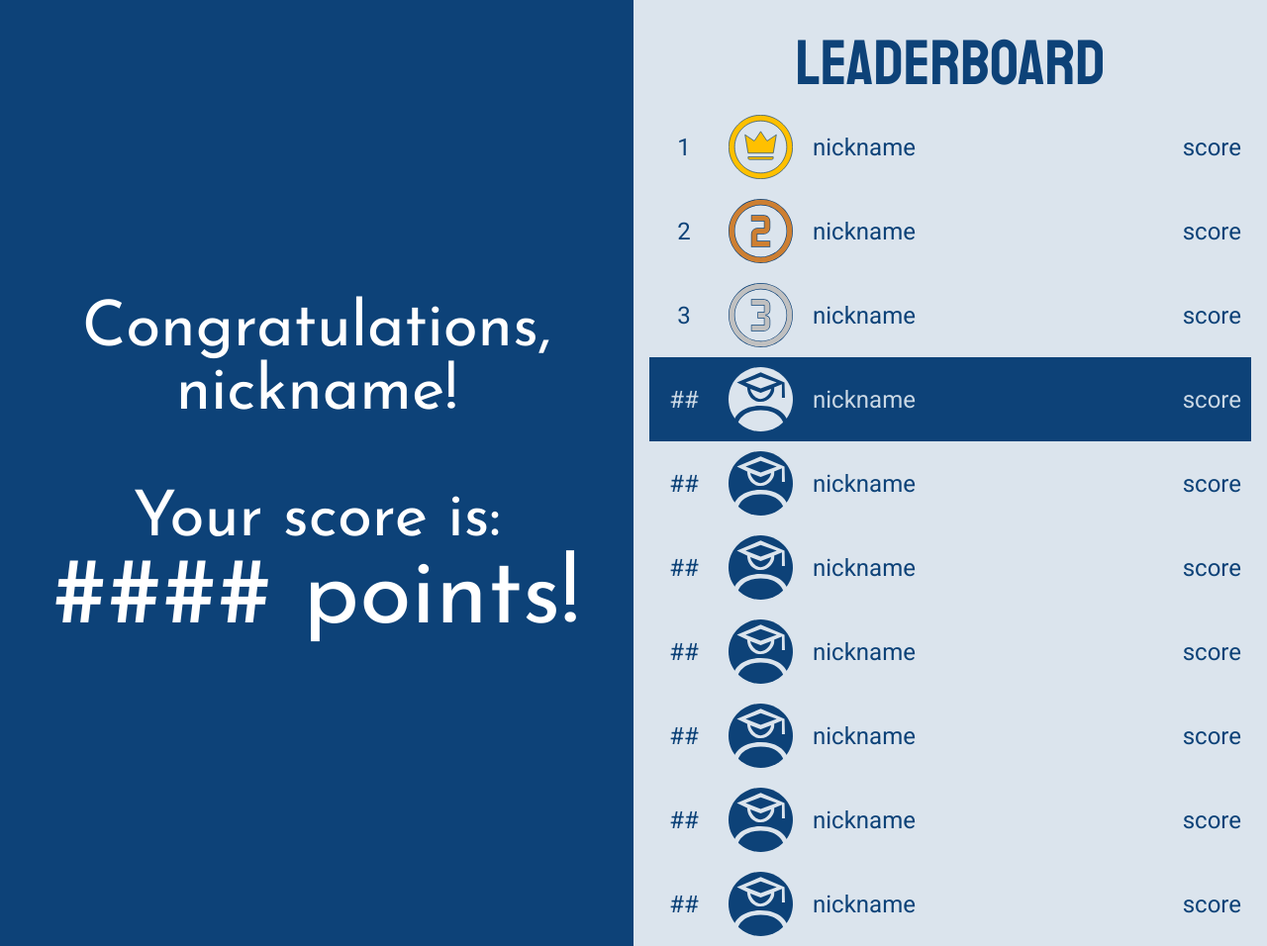
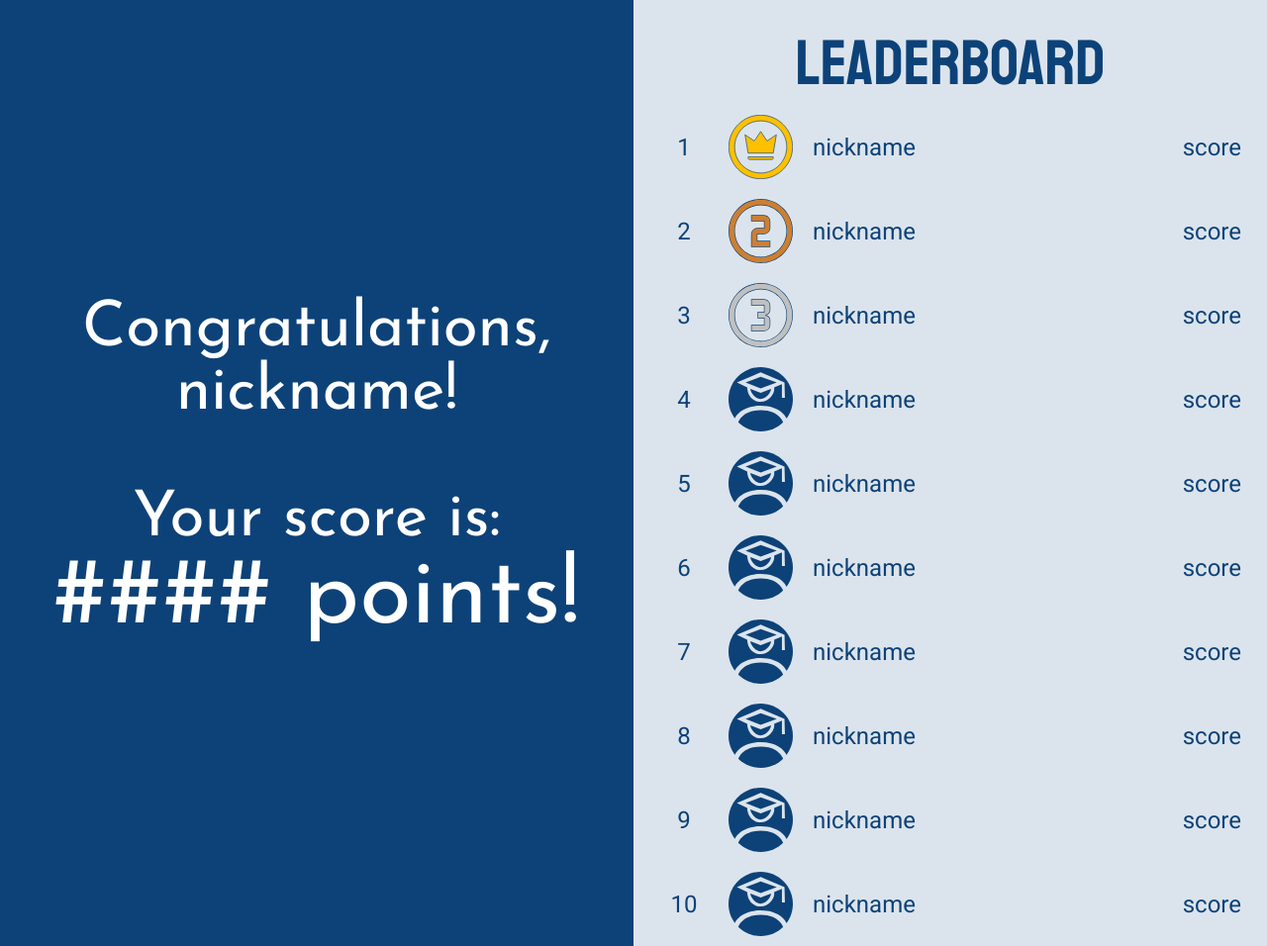
Before and after one commit to InnoSWP/Intaby, a Django app: template web-app/static/templates/leaderboard.html in a window 1280 px wide. Shown: the whole page at 99% size. Run offline with Django 4.2, Linux system fonts and the light colour scheme; the template is opened without the code that fills it, so the values that code supplies are empty.

Commit message:
add script to leaderboard

```diff
--- /dev/null
+++ b/web-app/static/scripts/addLeaderboardUser.js
@@ -0,0 +1,58 @@
+window.onload = addUser(10)
+
+function addUser(number) {
+    var wrapper = document.querySelector('tbody')
+    console.log(wrapper)
+    for (let index = 0; index < number; index++) {
+        var element = createUser(index)
+        wrapper.appendChild(element)
+    }
+}
+
+function createUser(index) {
+    var element = document.createElement('tr')
+
+    var userNumber = document.createElement('td')
+    userNumber.classList.add("leaderboard_table-user-place")
+    userNumber.textContent = index + 1
+
+    var nickname = document.createElement('td')
+    nickname.classList.add("leaderboard_table-user-name")
+    nickname.textContent = "nickname"
+
+    var icon = document.createElement('td')
+    icon.classList.add("leaderboard_table-user-icon")
+
+    var image = document.createElement('img')
+
+    var score = document.createElement('td')
+    score.classList.add("leaderboard_table-user-score")
+    score.textContent = "score"
+
+
+    switch (index) {
+        case 0:
+            image.classList.add("leaderboard_1st-place-icon")
+            image.src = "/web-app/static/images/leaderboard_1st-place.svg"
+            break
+        case 1:
+            image.classList.add("leaderboard_2nd-place-icon")
+            image.src = "/web-app/static/images/leaderboard_2nd-place.svg"
+            break
+        case 2:
+            image.classList.add("leaderboard_3rd-place-icon")
+            image.src = "/web-app/static/images/leaderboard_3rd-place.svg"
+            break
+        default:
+            image.classList.add("leaderboard_student-icon")
+            image.src = "/web-app/static/images/leaderboard_student.svg"
+            break
+    }
+
+    icon.appendChild(image)
+    element.appendChild(userNumber)
+    element.appendChild(icon)
+    element.appendChild(nickname)
+    element.appendChild(score)
+    return element
+}
--- a/web-app/static/templates/leaderboard.html
+++ b/web-app/static/templates/leaderboard.html
@@ -67,7 +67,7 @@
                         <th class="leaderboard_table-header-name"></th>
                         <th class="leaderboard_table-header-score"></th>
                     </tr>
-                    <tr>
+                    <!-- <tr>
                         <td class="leaderboard_table-user-place">1</td>
                         <td class="leaderboard_table-user-icon"><img class="leaderboard_1st-place-icon" src="/web-app/static/images/leaderboard_1st-place.svg"/></td>
                         <td class="leaderboard_table-user-name">nickname</td>
@@ -126,7 +126,7 @@
                         <td class="leaderboard_table-user-icon"><img class="leaderboard_student-icon" src="/web-app/static/images/leaderboard_student.svg"/></td>
                         <td class="leaderboard_table-user-name">nickname</td>
                         <td class="leaderboard_table-user-score">score</td>
-                    </tr>
+                    </tr> -->
                 </table>
                 <!--<img class="leaderboard_scroll-down" src="/web-app/static/images/leaderboard_scroll-down.svg"/>-->
             </div>
@@ -134,7 +134,7 @@
 
     </div>
 
-    <script src="script.js"></script>
+    <script src="../scripts/addLeaderboardUser.js"></script>
 
 </body>
 
```
